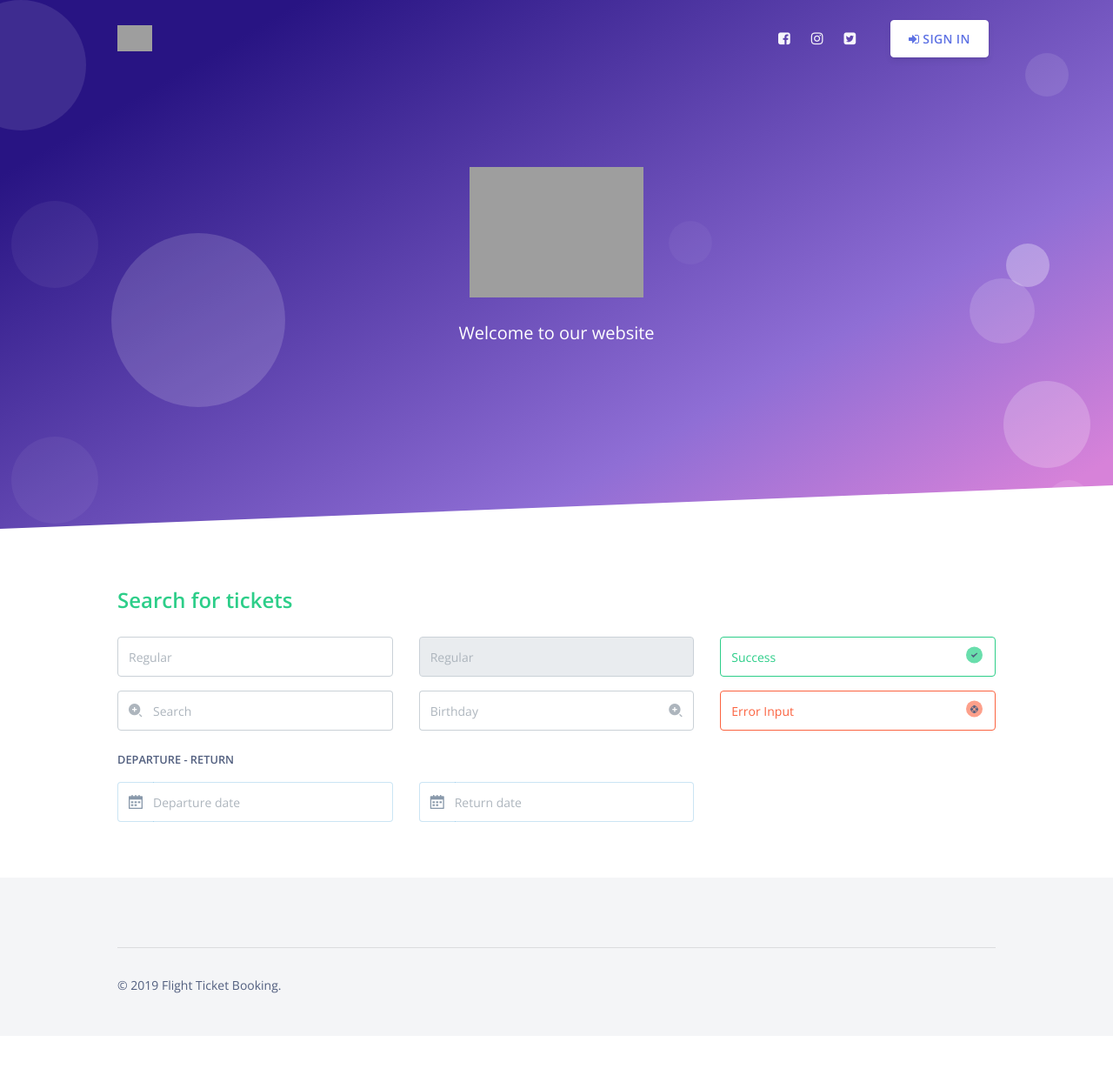
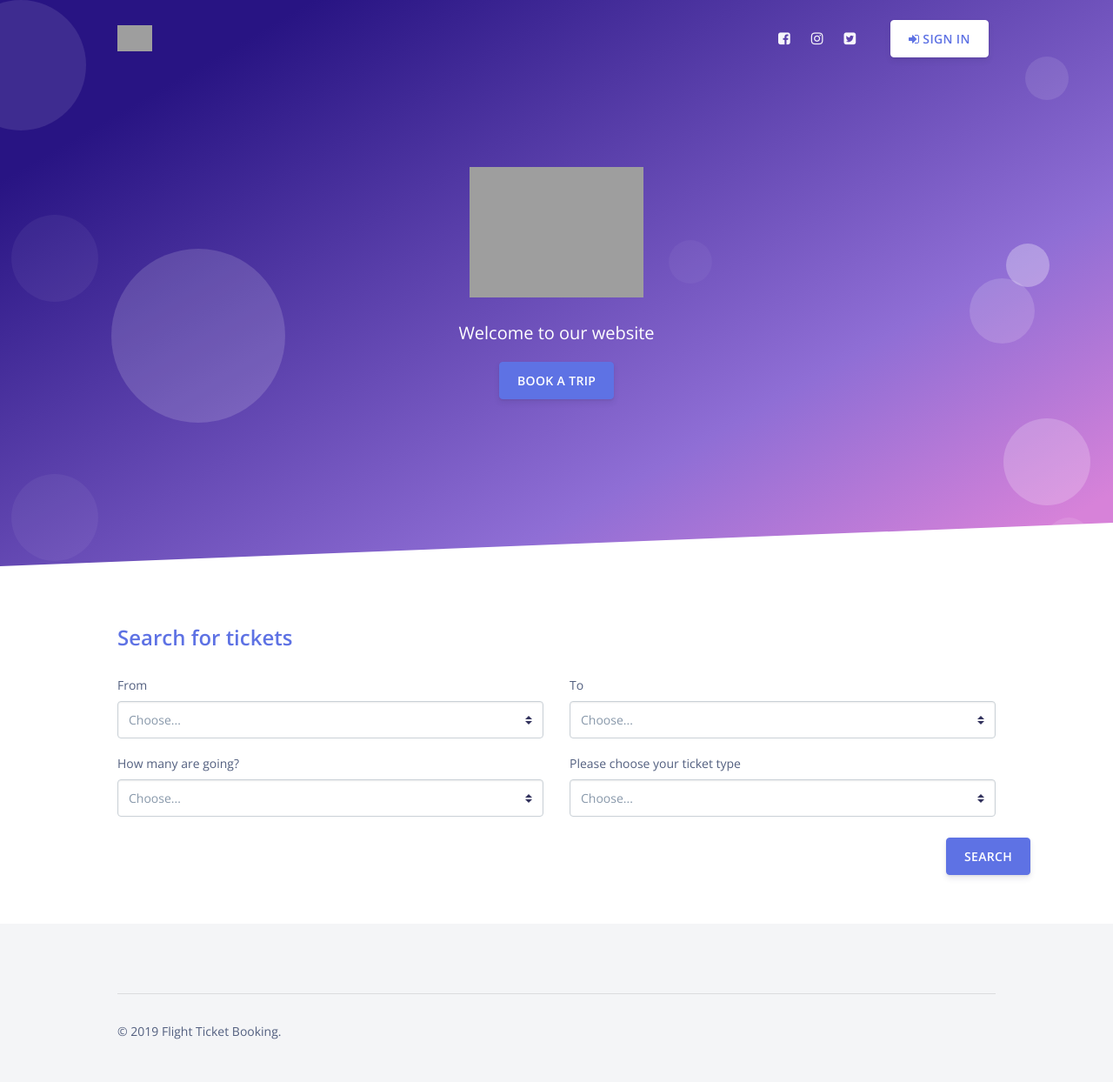
Before and after one commit to IbrahimAlSuhaim/Booking-Flights, a PHP site: page /index in a window 1280 px wide. Shown: the whole page at 87% size. Before the commit the page ends 1142 px from the top, so only its background shows below. Run offline with PHP 8.4, Linux system fonts and the light colour scheme; grey boxes are pictures that could not be loaded.

Commit message:
search ticket form

```diff
--- a/index.php
+++ b/index.php
@@ -75,6 +75,7 @@
               <div class="col-lg-6 text-center">
                 <img alt="image" src="./assets/img/brand/white.png" style="width: 200px;" class="img-fluid">
                 <p class="lead text-white">Welcome to our website</p>
+                <a href="#search" class="btn btn-1 btn-primary" type>Book A trip</a>
               </div>
             </div>
           </div>
@@ -89,71 +90,75 @@
         <section class="section pb-0 section-components">
           <div class="container mb-5">
             <!-- Inputs -->
-            <h3 class="h4 text-success font-weight-bold mb-4" id="search">Search for tickets</h3>
+            <h3 class="h4 text-primary font-weight-bold mb-4" id="search">Search for tickets</h3>
+            <form class="" action="index.html" method="post">
               <div class="row">
-              <div class="col-lg-4 col-sm-6">
+                <div class="col-lg-6 col-sm-12">
                   <div class="form-group">
-                  <input type="text" placeholder="Regular" class="form-control">
-                </div>
-                <div class="form-group">
-                  <div class="input-group mb-4">
-                    <div class="input-group-prepend">
-                      <span class="input-group-text"><i class="ni ni-zoom-split-in"></i></span>
-                    </div>
-                    <input class="form-control" placeholder="Search" type="text">
+                    <label for="inputGroupSelect01">From</label>
+                    <div class="input-group mb-3">
+                      <select class="custom-select" id="inputGroupSelect01" name="from" required>
+                        <option selected>Choose...</option>
+                        <option value="1">Riyadh (RUH)</option>
+                        <option value="2">Jeddah (JED)</option>
+                      </select>
                     </div>
                   </div>
                 </div>
-              <div class="col-lg-4 col-sm-6">
+                <div class="col-lg-6 col-sm-12">
                   <div class="form-group">
-                  <input type="text" placeholder="Regular" class="form-control" disabled="">
-                </div>
-                <div class="form-group">
-                  <div class="input-group mb-4">
-                    <input class="form-control" placeholder="Birthday" type="text">
-                    <div class="input-group-append">
-                      <span class="input-group-text"><i class="ni ni-zoom-split-in"></i></span>
+                    <label for="inputGroupSelect01">To</label>
+                    <div class="input-group mb-3">
+                      <select class="custom-select" id="inputGroupSelect01" name="from" required>
+                        <option selected>Choose...</option>
+                        <option value="1">Riyadh (RUH)</option>
+                        <option value="2">Jeddah (JED)</option>
+                      </select>
                     </div>
                   </div>
                 </div>
               </div>
-              <div class="col-lg-4 col-sm-6">
-                <div class="form-group has-success">
-                  <input type="text" placeholder="Success" class="form-control is-valid">
-                </div>
-                <div class="form-group has-danger">
-                  <input type="email" placeholder="Error Input" class="form-control is-invalid">
-                </div>
-              </div>
-              <div class="col-md-8 mt-4 mt-md-0">
-                <small class="d-block text-uppercase font-weight-bold mb-3">Departure - Return</small>
-                <div class="input-daterange datepicker row align-items-center">
-                  <div class="col">
-                    <div class="form-group focused">
-                      <div class="input-group">
-                        <div class="input-group-prepend">
-                          <span class="input-group-text"><i class="ni ni-calendar-grid-58"></i></span>
-                        </div>
-                        <input class="form-control" placeholder="Departure date" type="text" value="">
+              <div class="row">
+                <div class="col-lg-6 col-sm-12">
+                  <div class="form-group">
+                    <label for="inputGroupSelect01">How many are going?</label>
+                    <div class="input-group mb-3">
+                      <select class="custom-select" id="inputGroupSelect01" name="from" required>
+                        <option selected>Choose...</option>
+                        <option value="1">1 traveler</option>
+                        <option value="2">2 travelers</option>
+                        <option value="3">3 travelers</option>
+                        <option value="4">4 travelers</option>
+                        <option value="5">5 travelers</option>
+                        <option value="6">6 travelers</option>
+                        <option value="7">7 travelers</option>
+                        <option value="8">8 travelers</option>
+                      </select>
                     </div>
                   </div>
                 </div>
-                  <div class="col">
-                    <div class="form-group focused">
-                      <div class="input-group">
-                        <div class="input-group-prepend">
-                          <span class="input-group-text"><i class="ni ni-calendar-grid-58"></i></span>
-                        </div>
-                        <input class="form-control" placeholder="Return date" type="text" value="">
+                <div class="col-lg-6 col-sm-12">
+                  <div class="form-group">
+                    <label for="inputGroupSelect01">Please choose your ticket type</label>
+                    <div class="input-group mb-3">
+                      <select class="custom-select" id="inputGroupSelect01" name="from" required>
+                        <option selected>Choose...</option>
+                        <option value="1">Guest</option>
+                        <option value="2">Business</option>
+                        <option value="3">First</option>
+                      </select>
                     </div>
                   </div>
                 </div>
               </div>
+              <div class="row justify-content-end">
+                <div class="col-1">
+                  <button class="btn btn-1 btn-primary" type="button">search</button>
                 </div>
               </div>
+            </form>
           </div>
       </section>
-      </div>
     </div>
   </main>
   <footer class="footer">
```
Lines whose indentation alone changed are shown as unchanged.
